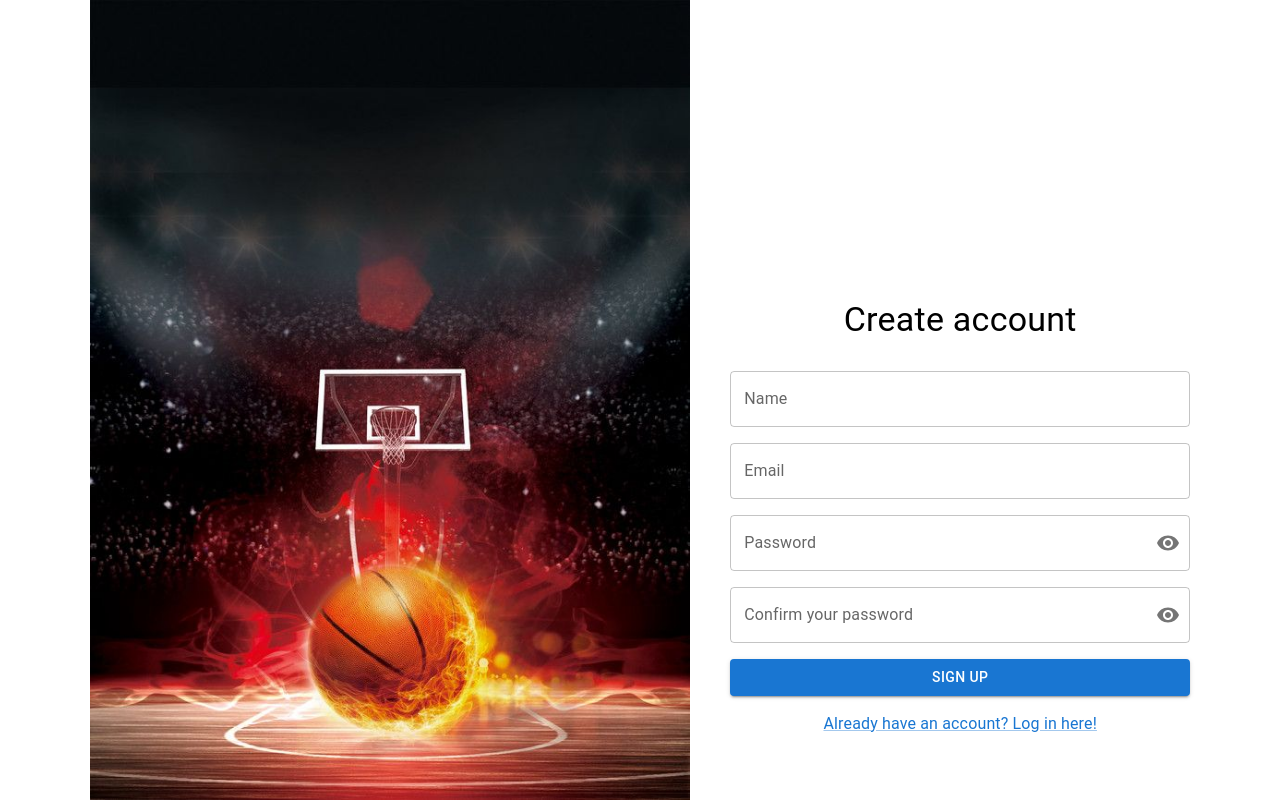
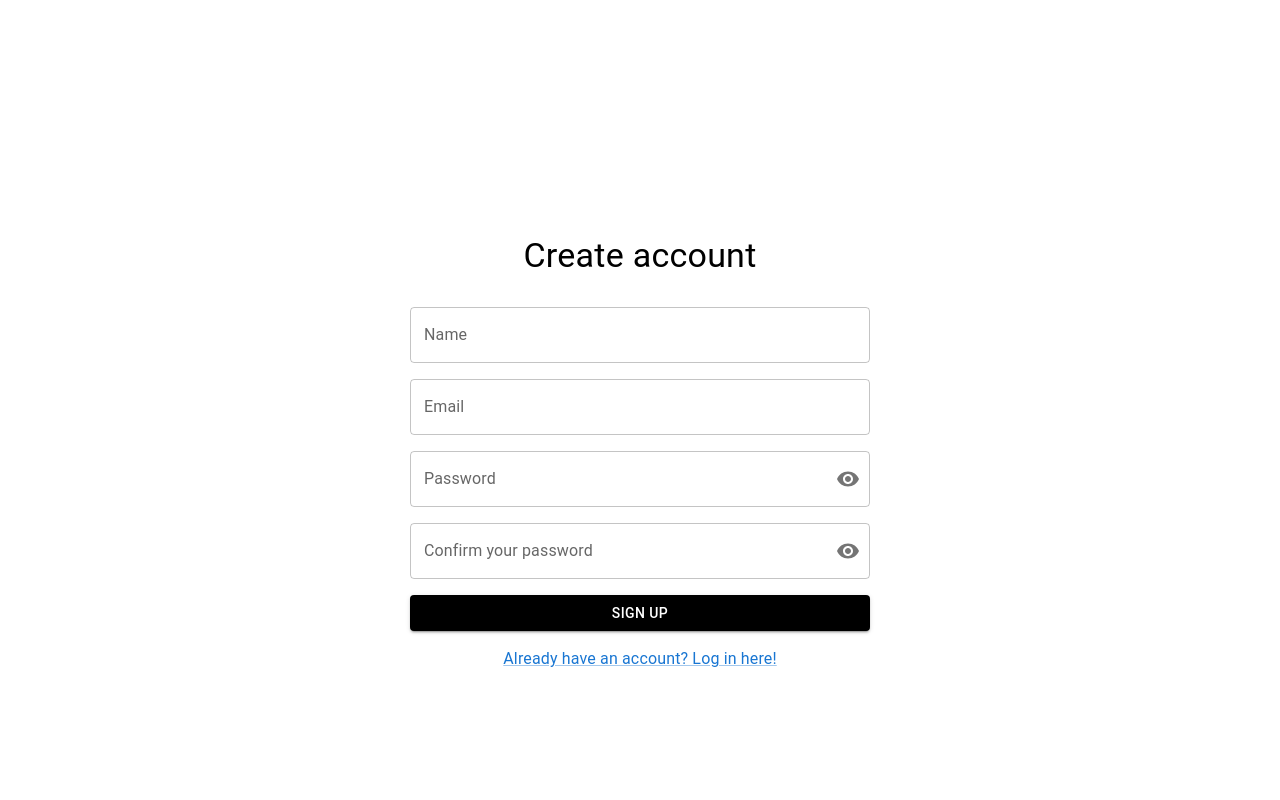
Before and after one commit to rafaeelnunesf/mini-test-react, a React (Create React App) app: page /sign-up in a window 1280 px wide. Built offline with nearby package versions, Linux system fonts and the light colour scheme; the HTML template or start-up script is replaced by a standard one.

Commit message:
fix: delete current background from signu page

```diff
--- a/src/components/Container/index.css
+++ /dev/null
@@ -1,7 +0,0 @@
-.background {
-  height: 100vh;
-
-  /* width: 50vw; */
-
-  background-size: cover;
-}
--- a/src/components/Container/index.js
+++ /dev/null
@@ -1,19 +0,0 @@
-import { Box } from "@mui/system";
-import background from "../../assets/background.jpg";
-import "./index.css";
-export default function Container({ children }) {
-  const styles = {
-    display: "flex",
-    justifyContent: "center",
-    alignItems: "center",
-    height: "100vh",
-    gap: "40px",
-  };
-
-  return (
-    <Box sx={styles}>
-      <img src={background} className="background" alt="background" />
-      {children}
-    </Box>
-  );
-}
--- a/src/pages/SignUp/index.js
+++ b/src/pages/SignUp/index.js
@@ -7,7 +7,7 @@ import PasswordInput from "../../components/PasswordInput";
 import { styles } from "../../styles/authStyles";
 import useAlert from "../../hooks/useAlert";
 import useAuth from "../../hooks/useAuth";
-import Container from "../../components/Container";
+
 function SignUp() {
   const { setMessage } = useAlert();
   const navigate = useNavigate();
@@ -63,7 +63,6 @@ function SignUp() {
     }
   }
   return (
-    <Container>
     <Form onSubmit={handleSubmit}>
       <Box sx={styles.container}>
         <Typography sx={styles.title} variant="h4" component="h1">
@@ -104,7 +103,13 @@ function SignUp() {
         <Button
           variant="contained"
           type="submit"
-            sx={{ marginBottom: "16px" }}
+          sx={{
+            marginBottom: "16px",
+            backgroundColor: "#000",
+            "&:hover": {
+              backgroundColor: "#333",
+            },
+          }}
         >
           Sign Up
         </Button>
@@ -113,7 +118,6 @@ function SignUp() {
         </Link>
       </Box>
     </Form>
-    </Container>
   );
 }
 
```
Also changed, not shown: src/assets/background.jpg (deleted). Lines whose indentation alone changed are shown as unchanged.
